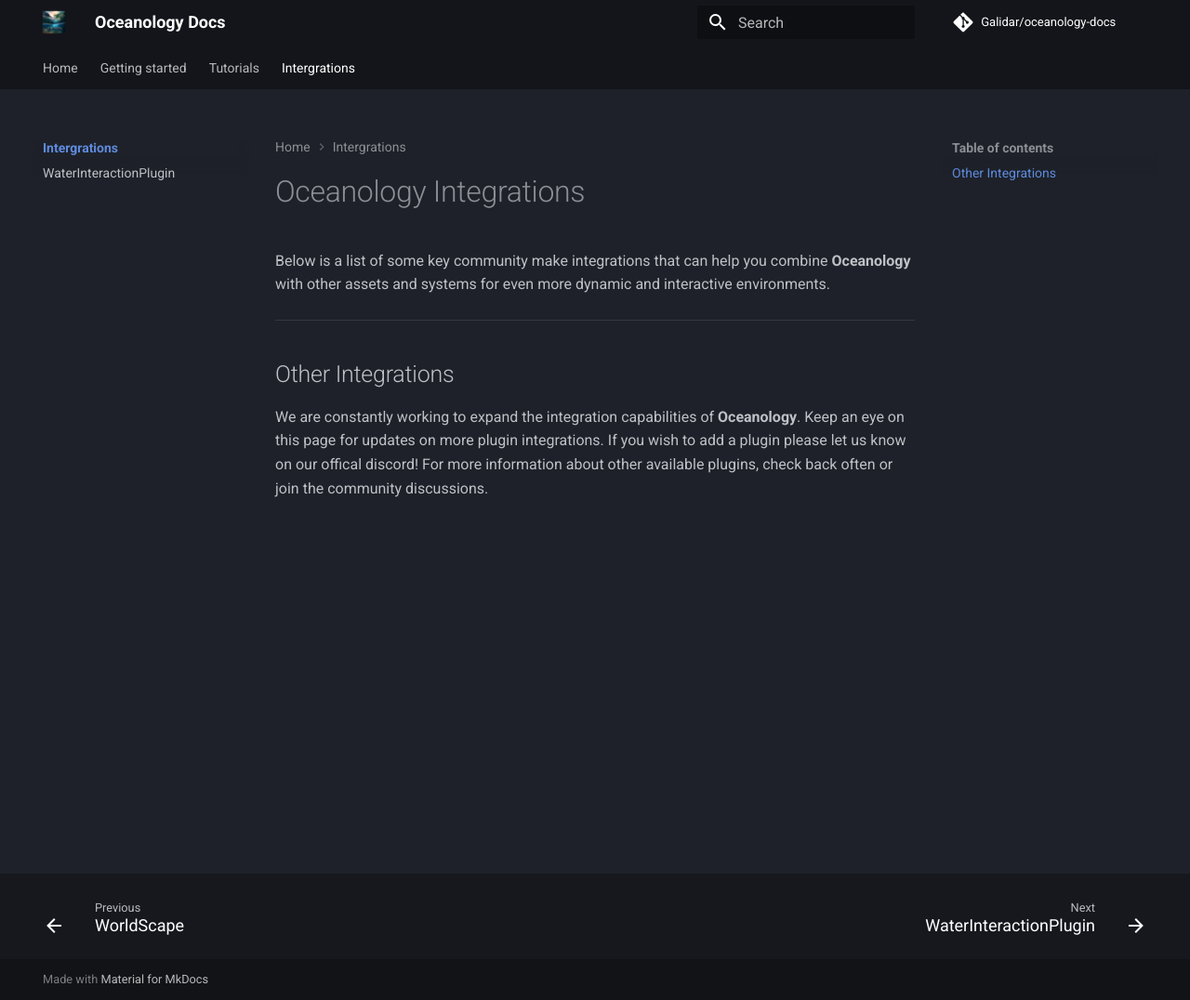
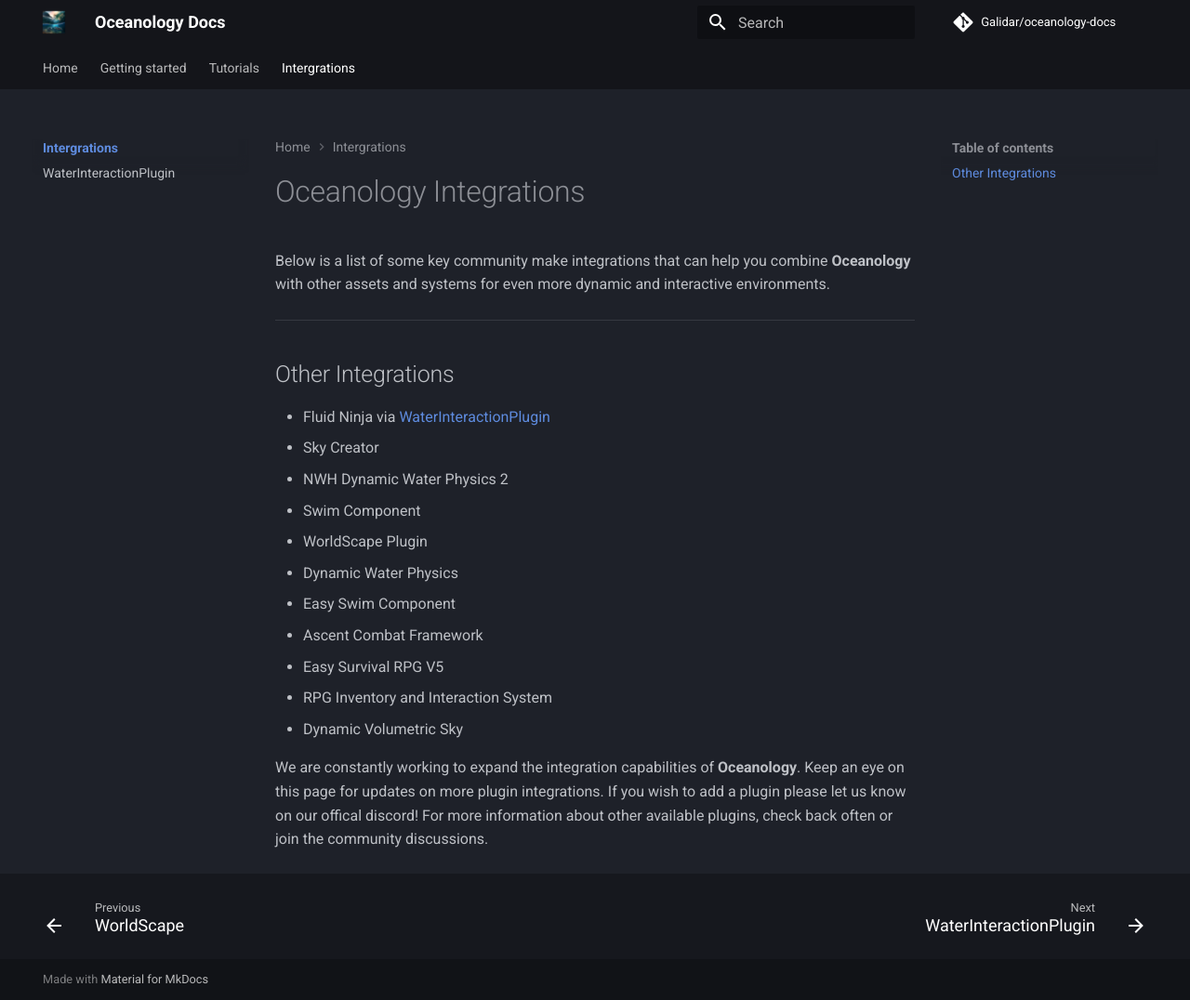
Before and after one commit to Galidar/oceanology-docs, an MkDocs documentation site: the page built from docs/intergrations/index.md, in a window 1280 px wide and 1076 px high. Shown: the whole window at 93% size. Built offline with MkDocs 1.6.1 and Material for MkDocs 9.7.7, drawn with Linux system fonts in a browser that asks for light colours; comment, search, counter and statistics services are not loaded; the version menu is left out.

Commit message:
added plugin intergrations

```diff
--- a/docs/intergrations/index.md
+++ b/docs/intergrations/index.md
@@ -6,4 +6,16 @@
 
 ## Other Integrations
 
+- Fluid Ninja via [WaterInteractionPlugin](WaterInteractionPlugin.md)
+- Sky Creator
+- NWH Dynamic Water Physics 2
+- Swim Component
+- WorldScape Plugin
+- Dynamic Water Physics
+- Easy Swim Component
+- Ascent Combat Framework
+- Easy Survival RPG V5
+- RPG Inventory and Interaction System
+- Dynamic Volumetric Sky
+
 We are constantly working to expand the integration capabilities of **Oceanology**. Keep an eye on this page for updates on more plugin integrations. If you wish to add a plugin please let us know on our offical discord! For more information about other available plugins, check back often or join the community discussions.
```
